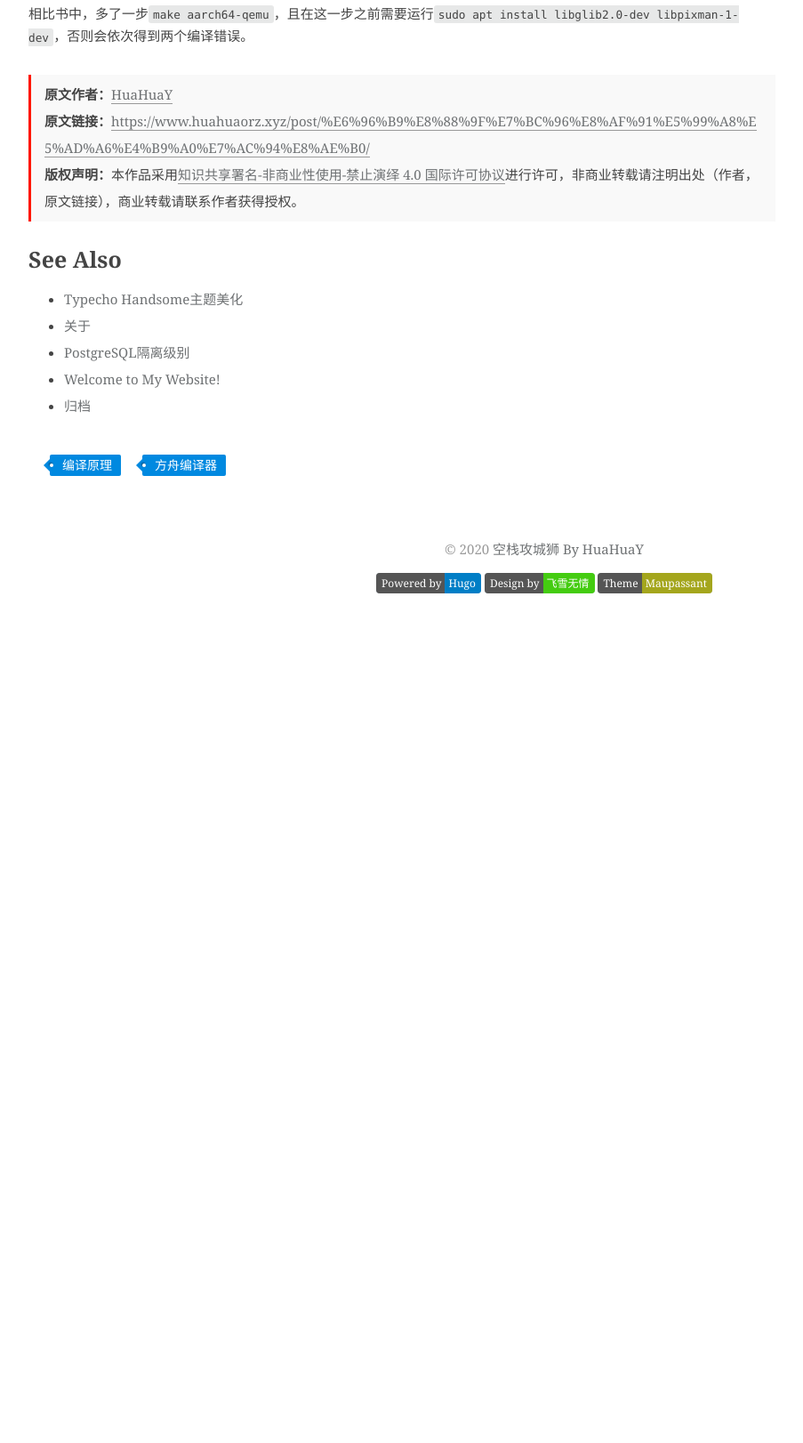
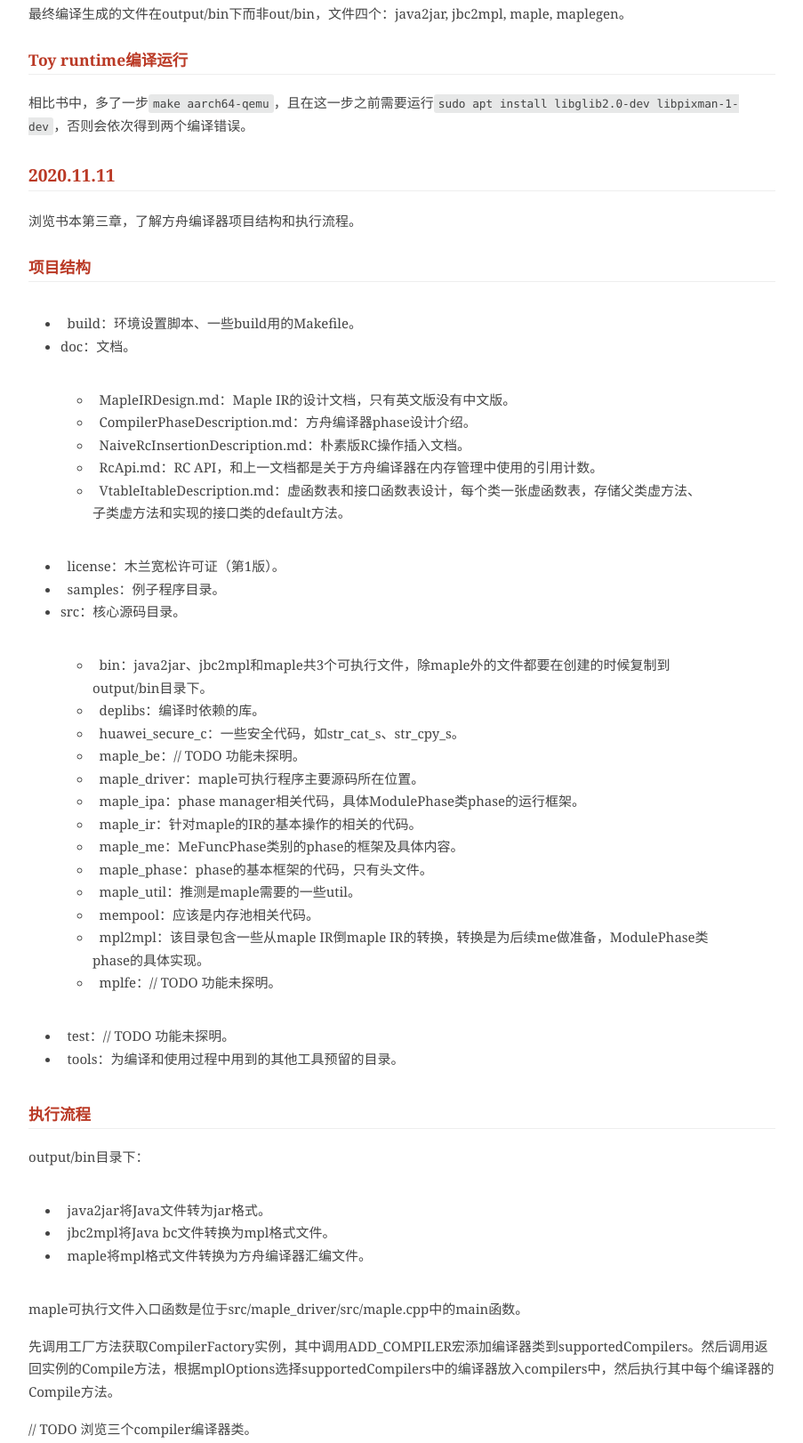
Before and after one commit to HuaHuaY/HuaHuaY.github.io, a plain HTML site: page post/方舟编译器学习笔记/index.html in a window 1280 px wide. Shown: the part 1128-2750 px from the top of the page at 89% size, without its empty margins (28-931 px from the left). Before the commit the page ends 1854 px from the top, so only its background shows below. Drawn offline with nearby package versions, Linux system fonts and the light colour scheme; some packages are replaced by stand-ins of ours; a script that the page names is missing.

Commit message:
rebuilding site 2020年11月11日 10:42:33

```diff
--- a/post/方舟编译器学习笔记/index.html
+++ b/post/方舟编译器学习笔记/index.html
@@ -141,8 +141,15 @@
   <ul>
     <li><a href="#20201109">2020.11.09</a>
       <ul>
+        <li><a href="#历史">历史</a></li>
         <li><a href="#方舟编译器源码编译">方舟编译器源码编译</a></li>
         <li><a href="#toy-runtime编译运行">Toy runtime编译运行</a></li>
+      </ul>
+    </li>
+    <li><a href="#20201111">2020.11.11</a>
+      <ul>
+        <li><a href="#项目结构">项目结构</a></li>
+        <li><a href="#执行流程">执行流程</a></li>
       </ul>
     </li>
   </ul>
@@ -212,13 +219,61 @@
         </a>
     </p>
 <h2 id="20201109">2020.11.09</h2>
-<p>依照书本第2章编译方舟编译器源码，并在Toy runtime(<a href="https://github.com/isrc-cas/pacific">pacific</a>)上编译运行了Hello World。</p>
+<p>浏览第1章历史，依照书本第2章编译方舟编译器源码，并在Toy runtime(<a href="https://github.com/isrc-cas/pacific">pacific</a>)上编译运行了Hello World。</p>
+<h3 id="历史">历史</h3>
+<p>Maple是方舟的早期命名，后来用Maple来命名IR。</p>
 <h3 id="方舟编译器源码编译">方舟编译器源码编译</h3>
 <p>根据方舟编译器的仓库下“环境配置”一节所述，第二步配置Clang编译器路径的文件已从build/config/BUILDCONFIG.gn变为build/config.gni。</p>
 <p>下载<a href="https://gitee.com/xlnb/gn_binary/blob/master/gn">gn</a>时，不要直接<code>wget https://gitee.com/xlnb/gn_binary/blob/master/gn</code>，这样是下载了网页页面而非gn程序，可以用git clone下载。</p>
 <p>最终编译生成的文件在output/bin下而非out/bin，文件四个：java2jar, jbc2mpl, maple, maplegen。</p>
 <h3 id="toy-runtime编译运行">Toy runtime编译运行</h3>
 <p>相比书中，多了一步<code>make aarch64-qemu</code>，且在这一步之前需要运行<code>sudo apt install libglib2.0-dev libpixman-1-dev</code>，否则会依次得到两个编译错误。</p>
+<h2 id="20201111">2020.11.11</h2>
+<p>浏览书本第三章，了解方舟编译器项目结构和执行流程。</p>
+<h3 id="项目结构">项目结构</h3>
+<ul>
+<li>build：环境设置脚本、一些build用的Makefile。</li>
+<li>doc：文档。
+<ul>
+<li>MapleIRDesign.md：Maple IR的设计文档，只有英文版没有中文版。</li>
+<li>CompilerPhaseDescription.md：方舟编译器phase设计介绍。</li>
+<li>NaiveRcInsertionDescription.md：朴素版RC操作插入文档。</li>
+<li>RcApi.md：RC API，和上一文档都是关于方舟编译器在内存管理中使用的引用计数。</li>
+<li>VtableItableDescription.md：虚函数表和接口函数表设计，每个类一张虚函数表，存储父类虚方法、子类虚方法和实现的接口类的default方法。</li>
+</ul>
+</li>
+<li>license：木兰宽松许可证（第1版）。</li>
+<li>samples：例子程序目录。</li>
+<li>src：核心源码目录。
+<ul>
+<li>bin：java2jar、jbc2mpl和maple共3个可执行文件，除maple外的文件都要在创建的时候复制到output/bin目录下。</li>
+<li>deplibs：编译时依赖的库。</li>
+<li>huawei_secure_c：一些安全代码，如str_cat_s、str_cpy_s。</li>
+<li>maple_be：// TODO 功能未探明。</li>
+<li>maple_driver：maple可执行程序主要源码所在位置。</li>
+<li>maple_ipa：phase manager相关代码，具体ModulePhase类phase的运行框架。</li>
+<li>maple_ir：针对maple的IR的基本操作的相关的代码。</li>
+<li>maple_me：MeFuncPhase类别的phase的框架及具体内容。</li>
+<li>maple_phase：phase的基本框架的代码，只有头文件。</li>
+<li>maple_util：推测是maple需要的一些util。</li>
+<li>mempool：应该是内存池相关代码。</li>
+<li>mpl2mpl：该目录包含一些从maple IR倒maple IR的转换，转换是为后续me做准备，ModulePhase类phase的具体实现。</li>
+<li>mplfe：// TODO 功能未探明。</li>
+</ul>
+</li>
+<li>test：// TODO 功能未探明。</li>
+<li>tools：为编译和使用过程中用到的其他工具预留的目录。</li>
+</ul>
+<h3 id="执行流程">执行流程</h3>
+<p>output/bin目录下：</p>
+<ul>
+<li>java2jar将Java文件转为jar格式。</li>
+<li>jbc2mpl将Java bc文件转换为mpl格式文件。</li>
+<li>maple将mpl格式文件转换为方舟编译器汇编文件。</li>
+</ul>
+<p>maple可执行文件入口函数是位于src/maple_driver/src/maple.cpp中的main函数。</p>
+<p>先调用工厂方法获取CompilerFactory实例，其中调用ADD_COMPILER宏添加编译器类到supportedCompilers。然后调用返回实例的Compile方法，根据mplOptions选择supportedCompilers中的编译器放入compilers中，然后执行其中每个编译器的Compile方法。</p>
+<p>// TODO 浏览三个compiler编译器类。</p>
         </div>
 
 
```
